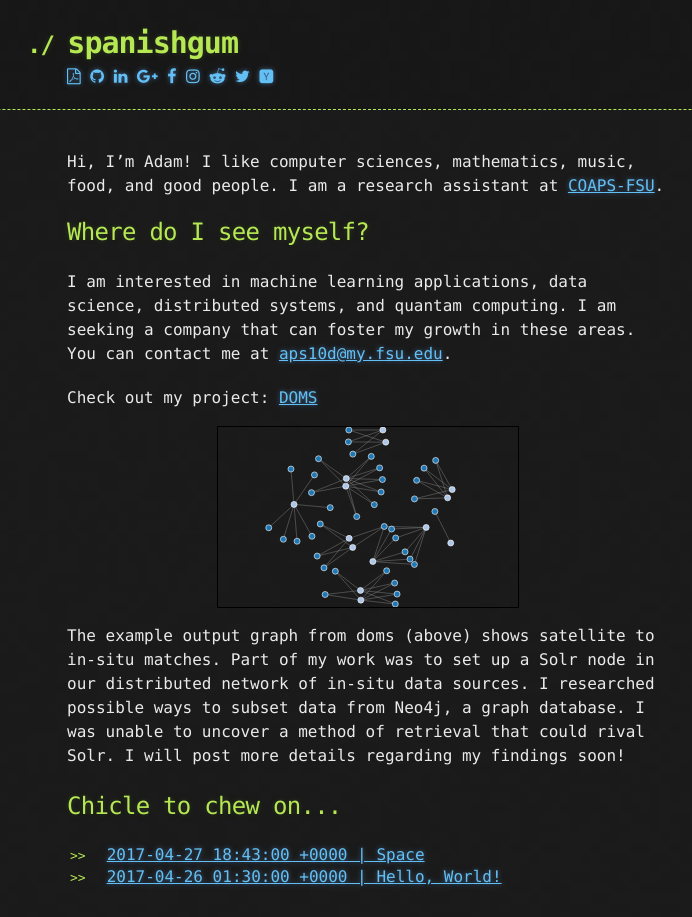
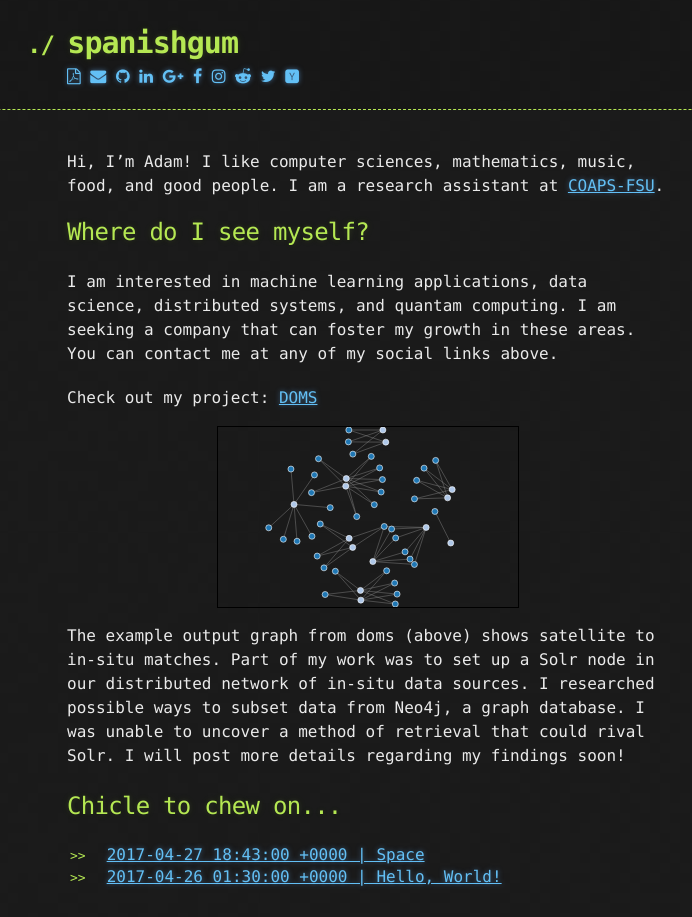
Before and after one commit to spanishgum/spanishgum.github.io, a Jekyll site: the page built from index.md, in a window 1280 px wide. Shown: the whole page, without its empty margins (273-965 px from the left). Built offline with Jekyll 4.4.1, drawn with Linux system fonts in a browser that asks for light colours.

Commit message:
Added mail to social, and removed from default content.

```diff
--- a/_includes/social.html
+++ b/_includes/social.html
@@ -1,9 +1,6 @@
-{% if site.twitter %}
-    <a href="https://github.com/spanishgum/spanishgum.github.io/blob/master/resume.pdf"><i class="fa fa-file-pdf-o"></i></a>
-{% endif %}
-{% if site.twitter %}
-    <a href="https://www.github.com/{{ site.github.owner_name }}"><i class="fa fa-github"></i></a>
-{% endif %}
+<a href="https://github.com/spanishgum/spanishgum.github.io/blob/master/resume.pdf"><i class="fa fa-file-pdf-o"></i></a>
+<a href="mailto:aps10d@my.fsu.edu"><i class="fa fa-envelope"></i></a>
+<a href="https://www.github.com/{{ site.github.owner_name }}"><i class="fa fa-github"></i></a>
 {% if site.linkedin %}
     <a href="https://linkedin.com/in/{{ site.linkedin }}"><i class="fa fa-linkedin"></i></a>
 {% endif %}
--- a/index.md
+++ b/index.md
@@ -6,4 +6,4 @@ I am a research assistant at [COAPS-FSU](http://coaps.fsu.edu/).
 
 ## Where do I see myself?
 
-I am interested in machine learning applications, data science, distributed systems, and quantam computing. I am seeking a company that can foster my growth in these areas. You can contact me at [aps10d@my.fsu.edu](mailto:aps10d@my.fsu.edu).
+I am interested in machine learning applications, data science, distributed systems, and quantam computing. I am seeking a company that can foster my growth in these areas. You can contact me at any of my social links above.
```
